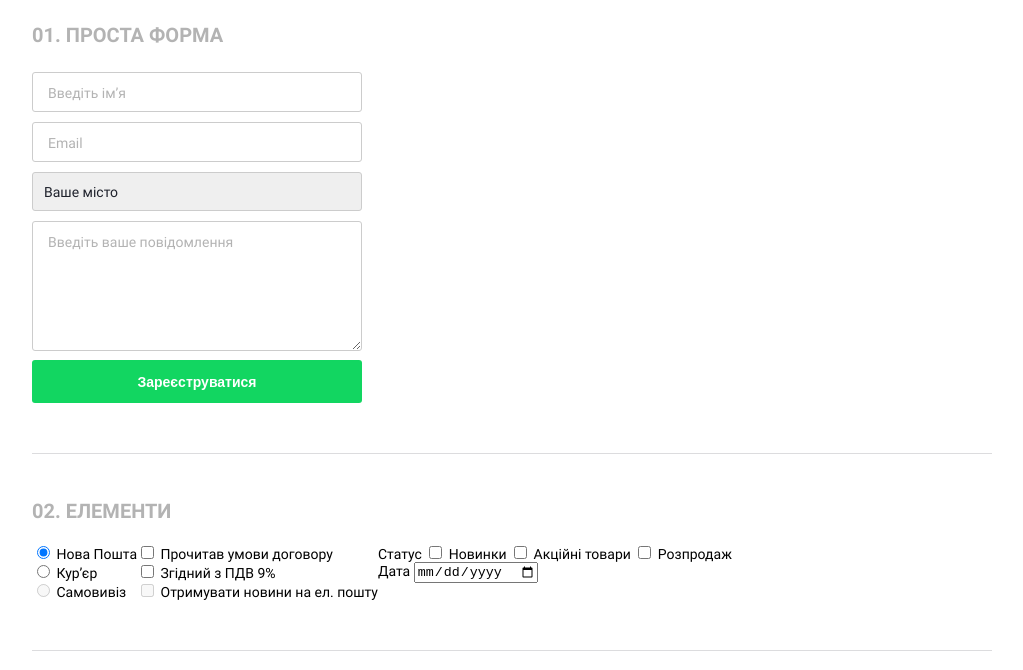
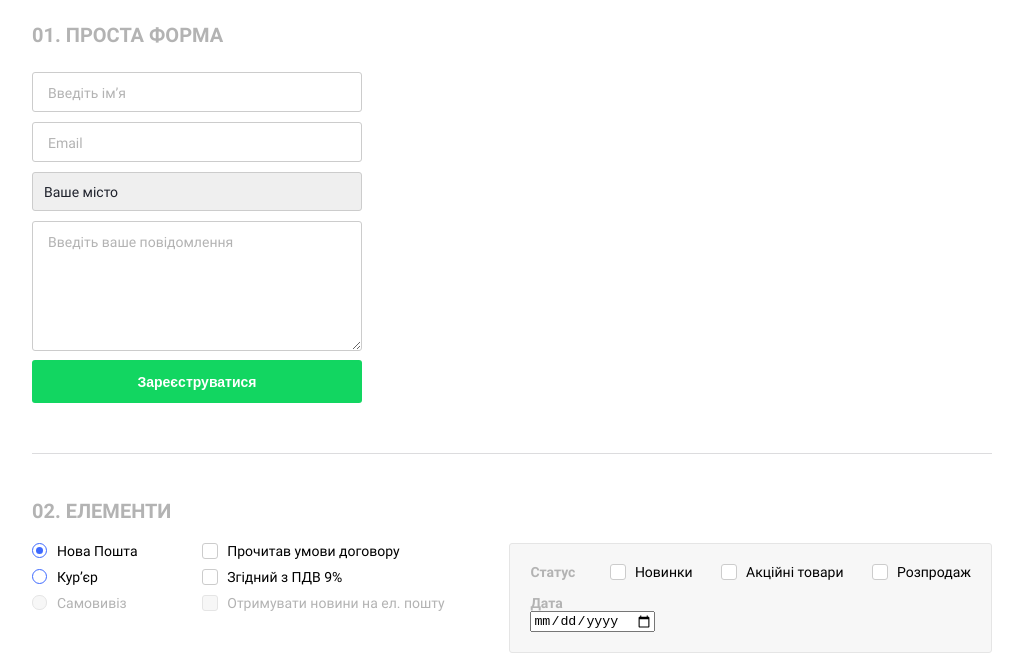
Before and after one commit to a-kulaev/forms, a plain HTML site: page index.html in a window 1280 px wide. Shown: the part 130-800 px from the top of the page, without its empty margins (128-1151 px from the left). Drawn offline with Linux system fonts and the light colour scheme.

Commit message:
Second form almoust done

```diff
--- a/css/style.css
+++ b/css/style.css
@@ -151,6 +151,110 @@ textarea {
     appearance: none;
 }
 
+.input-checkbox,
+.input-radio,
+.input-checkbox-slyled,
+.input-radio-styled {
+    display: none;
+}
+
+.input-radio + label,
+.input-checkbox + label {
+    position: relative;
+    padding: 0 25px;
+}
+
+.input-radio:disabled + label,
+.input-checkbox:disabled + label {
+    color: #b3b3b3;
+}
+
+.input-radio + label::before {
+    content: "";
+    position: absolute;
+    box-sizing: border-box;
+    left: 0;
+    top: 0;
+    width: 15px;
+    height: 15px;
+    border-radius: 15px;
+    background-color: #ffffff;
+    border: 1px solid #3e6aff;
+}
+
+.input-radio:disabled + label::before {
+    content: "";
+    position: absolute;
+    box-sizing: border-box;
+    left: 0;
+    top: 0;
+    width: 15px;
+    height: 15px;
+    border-radius: 7px;
+    background-color: #f7f7f7;
+    border: 1px solid #e5e5e5;
+}
+
+.input-radio:checked + label::after {
+    content: "";
+    position: absolute;
+    box-sizing: border-box;
+    left: 4px;
+    top: 4px;
+    width: 7px;
+    height: 7px;
+    border-radius: 4px;
+    background-color: #3e6aff;
+}
+
+.input-checkbox + label::before {
+    content: "";
+    position: absolute;
+    box-sizing: border-box;
+    left: 0;
+    top: 0;
+    width: 16px;
+    height: 16px;
+    border-radius: 3px;
+    background-color: #ffffff;
+    border: 1px solid #cccccc;
+}
+
+.input-checkbox:checked + label::before {
+    border: 1px solid #3e6aff;
+}
+
+.input-checkbox:disabled + label::before {
+    content: "";
+    position: absolute;
+    box-sizing: border-box;
+    left: 0;
+    top: 0;
+    width: 16px;
+    height: 16px;
+    border-radius: 3px;
+    background-color: #f7f7f7;
+    border: 1px solid #e5e5e5;
+}
+
+.input-checkbox:checked + label::after {
+    content: "";
+    position: absolute;
+    box-sizing: border-box;
+    left: 5px;
+    top: 4px;
+    width: 7px;
+    height: 5px;
+    transform: rotate(-45deg);
+    border-left: 2px solid #244dd7;
+    border-bottom: 2px solid #244dd7;
+}
+
+.input-radio:checked + label,
+.input-checkbox:checked + label {
+
+}
+
 /* 01. проста форма */
 
 .form-simple-1 {
@@ -169,10 +273,49 @@ textarea {
 
 .form-elements-2 > form {
     display: flex;
+    justify-content: space-between;
 }
 
 .form-elements-2 > form > div:nth-child(3) > div:nth-child(1) > div {
     display: inline-block;
+}
+
+.radio-nova_poshta,
+.radio-courier,
+.checkbox-read,
+.checkbox-agree {
+    margin-bottom: 10px;
+}
+
+.form-elements-2 .status-date {
+    border-radius: 3px;
+    background-color: #f7f7f7;
+    border: 1px solid #e5e5e5;
+}
+
+.status-date > div:first-child {
+    padding: 20px 20px 0 20px;
+}
+
+.status-date > div:last-child {
+    padding: 15px 20px 20px 20px;
+}
+
+.status-date > div:first-child > div:last-child > label {
+    padding-right: 0;
+}
+
+.status-date span {
+    color: #b3b3b3;
+    font-weight: 700;
+}
+
+.status-date > div:first-child > span {
+    padding-right: 31px;
+}
+
+.status-date > div:last-child > span {
+    padding-right: 42px;
 }
 
 /* 03. стилізовані чекбокси */
@@ -181,7 +324,7 @@ textarea {
     display: flex;
 }
 
-.form-checkbox-3 input {
+.form-checkbox-3 > div > div {
     display: block;
 }
 
--- a/index.html
+++ b/index.html
@@ -46,38 +46,41 @@
                             </div>
                         </div>
                         <div>
-                            <div>
+                            <div class="checkbox-read">
                                 <input type="checkbox" class="input-checkbox" id="read">
                                 <label for="read">Прочитав умови договору</label>
                             </div>
-                            <div>
+                            <div class="checkbox-agree">
                                 <input type="checkbox" class="input-checkbox" id="agree">
                                 <label for="agree">Згідний з ПДВ 9%</label>
                             </div>
-                            <div>
+                            <div class="checkbox-receive">
                                 <input type="checkbox" disabled class="input-checkbox" id="receive">
                                 <label for="receive">Отримувати новини на ел. пошту</label>
                             </div>
                         </div>
-                        <div>
+                        <div class="status-date">
                             <div>
                                 <span>Статус</span>
                                 <div>
-                                    <input type="checkbox" class="input-checkbox">
-                                    <label for="checkbox-receive">Новинки</label>
+                                    <input type="checkbox" class="input-checkbox" id="news">
+                                    <label for="news">Новинки</label>
                                 </div>
                                 <div>
-                                    <input type="checkbox" class="input-checkbox">
-                                    <label for="checkbox-receive">Акційні товари</label>
+                                    <input type="checkbox" class="input-checkbox" id="discount">
+                                    <label for="discount">Акційні товари</label>
                                 </div>
                                 <div>
-                                    <input type="checkbox" class="input-checkbox">
-                                    <label for="checkbox-receive">Розпродаж</label>
+                                    <input type="checkbox" class="input-checkbox" id="sale">
+                                    <label for="sale">Розпродаж</label>
                                 </div>
                             </div>
                             <div>
                                 <span>Дата</span>
-                                <input type="date" class="input-date">
+                                <div>
+                                    <input type="date" class="input-date" id="date">
+                                    <label for="date"></label>
+                                </div>
                             </div>
                         </div>
                     </form>
@@ -87,17 +90,23 @@
                     <h2>03. стилізовані чекбокси</h2>
                     <form action="index.html" method="post">
                         <div>
-                            <input type="radio" name="gender-styled" checked class="input-radio-styled">
-                            <input type="radio" name="gender-styled" class="input-radio-styled">
+                            <div>
+                                <input type="radio" name="gender-styled" checked class="input-radio-styled" id="manstyled">
+                                <label for="manstyled">Чоловік</label>
+                            </div>
+                            <div>
+                                <input type="radio" name="gender-styled" class="input-radio-styled" id="womanstyled">
+                                <label for="womanstyled">Жінка</label>
+                            </div>
                         </div>
                         <div>
-                            <input type="checkbox" class="input-checkbox-slyled">
-                            <input type="checkbox" class="input-checkbox-slyled">
+                            <div><input type="checkbox" class="input-checkbox-slyled"></div>
+                            <div><input type="checkbox" class="input-checkbox-slyled"></div>
                         </div>
                     </form>
                 </div>
                 <hr>
-                <div class="form-table-1 block">
+                <div class="form-table-4 block">
                     <h2>04. форма таблицею</h2>
                     <h3>Заповніть усі необхідні поля</h3>
                     <form action="index.html" method="post">
@@ -117,7 +126,7 @@
                             <tr>
                                 <td>Місто:</td>
                                 <td>
-                                    <select>
+                                    <select class="select">
                                         <option>Київ</option>
                                         <option>Львів</option>
                                         <option selected>Хмельницький</option>
```
